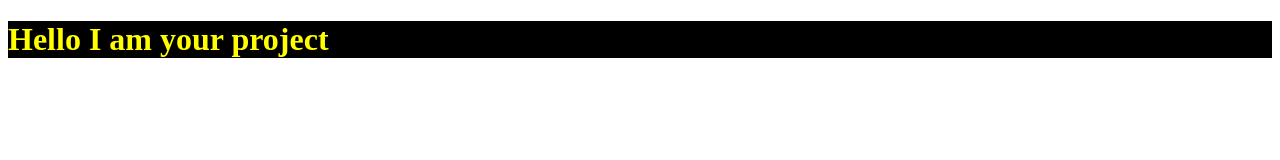
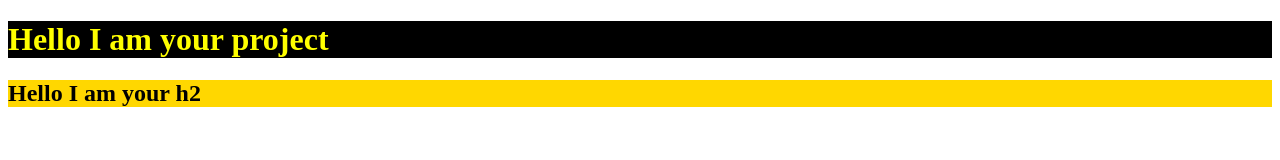
Before and after one commit to annikenlys/profile-card-component, a plain HTML site: page index.html in a window 1280 px wide. Drawn offline with Linux system fonts and the light colour scheme.

Commit message:
added h2 and some styles

```diff
--- a/css/style.css
+++ b/css/style.css
@@ -2,3 +2,8 @@ h1 {
     background-color: black;
     color: yellow;
 }
+
+h2 {
+    background-color: gold;
+    color: black;
+}
--- a/index.html
+++ b/index.html
@@ -8,5 +8,6 @@
 </head>
 <body>
     <h1>Hello I am your project</h1>
+    <h2>Hello I am your h2</h2>
 </body>
 </html>
```
